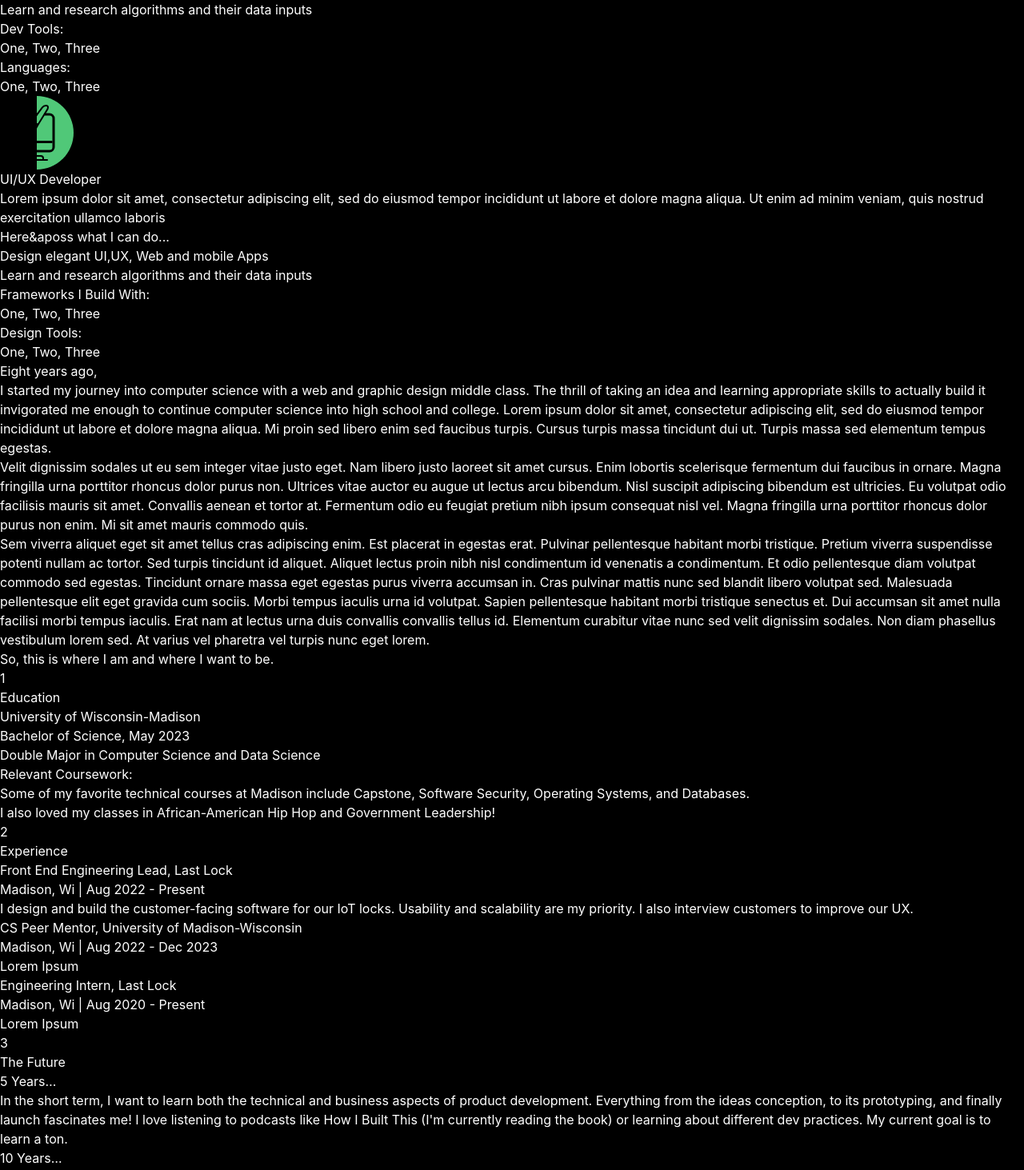
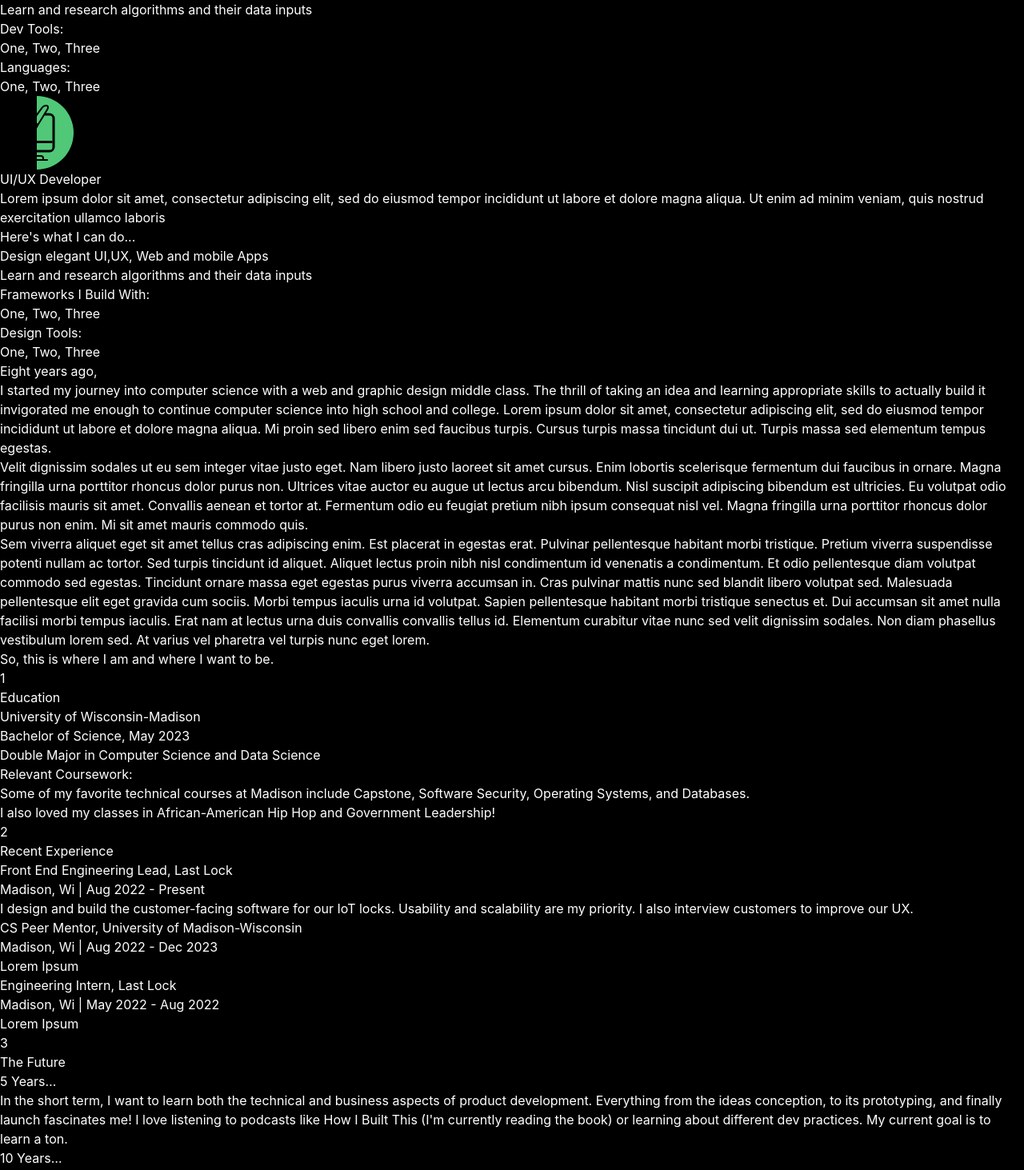
Before and after one commit to AkBo24/Personal-Website, a Next.js app: page / in a window 1280 px wide. Shown: the part 1173-2636 px from the top of the page at 80% size. Built offline with nearby package versions, Linux system fonts and the light colour scheme.

Commit message:
Changed spacing, and responsive behaviors

```diff
--- a/Components/BioCards/BioCardContainer.tsx
+++ b/Components/BioCards/BioCardContainer.tsx
@@ -1,13 +1,13 @@
 import React from 'react';
 import BioEngineeringCard from './BioEngineeringCard/BioEngineeringCard';
-import BioDesignerCard from './BioDesignerCard/BioDesignerCard';
+import BioDeveloperCard from './BioDeveloperCard/BioDeveloperCard';
 
 const BioCardContainer = () => {
     return (
         <div className='flex sm:flex-col lg:flex-row justify-center items-center gap-20 px-20'>
             <div className='absolute w-full h-full lg:h-[50%] bg-secondaryGold'></div>
             <BioEngineeringCard />
-            <BioDesignerCard />
+            <BioDeveloperCard />
         </div>
     );
 };
--- a/Components/BioCards/BioDesignerCard/BioDesignerCard.tsx
+++ b/Components/BioCards/BioDeveloperCard/BioDeveloperCard.tsx
@@ -33,7 +33,7 @@ const Icon = () => (
     </svg>
 );
 
-const BioDesignerCard = () => {
+const BioDeveloperCard = () => {
     return (
         <div className='flex-1 py-8 px-10 drop-shadow-card bg-slate-100 rounded-md max-w-lg'>
             <div className='flex justify-center mb-10 rounded-full'>
@@ -51,7 +51,7 @@ const BioDesignerCard = () => {
                 </div>
 
                 <div>
-                    <h4 className='bioCardSectionTitle'>Here&aposs what I can do...</h4>
+                    <h4 className='bioCardSectionTitle'>Here&apos;s what I can do...</h4>
                     <ul className='list-disc list-inside'>
                         <li>Design elegant UI,UX, Web and mobile Apps</li>
                         <li>Learn and research algorithms and their data inputs</li>
@@ -72,4 +72,4 @@ const BioDesignerCard = () => {
     );
 };
 
-export default BioDesignerCard;
+export default BioDeveloperCard;
--- a/Components/Journey/Journey.tsx
+++ b/Components/Journey/Journey.tsx
@@ -6,7 +6,7 @@ import FutureCard from '../JourneyCards/FutureCard/FutureCard';
 const Journey = () => {
     return (
         <>
-            <div className='flex flex-col items-center bg-primaryBlue pt-10 pb-32'>
+            <div className='flex flex-col items-center bg-primaryBlue pt-10 pb-32 px-10'>
                 <div className='max-w-4xl'>
                     <h3 className='text-textGold text-6xl font-[900] mb-4'>
                         Eight years ago,
@@ -57,7 +57,10 @@ const Journey = () => {
                 </div>
             </div>
 
-            <div className='flex sm:flex-col lg:flex-row justify-around items-stretch gap-6 -mt-48 px-10'>
+            <div
+                className='flex justify-around gap-10 flex-col
+                            items-center lg:flex-row lg:items-stretch
+                            -mt-48 px-10'>
                 <EducationCard />
                 <ExperienceCard />
                 <FutureCard />
--- a/Components/JourneyCards/EducationCard/EducationCard.tsx
+++ b/Components/JourneyCards/EducationCard/EducationCard.tsx
@@ -2,7 +2,7 @@ import React from 'react';
 
 const EducationCard = () => {
     return (
-        <div className='flex-1 p-8 drop-shadow-card bg-slate-100 rounded-md max-w-md'>
+        <div className='flex-1 p-8 drop-shadow-card bg-slate-100 rounded-md max-w-md lg:max-w-lg'>
             <div
                 className='absolute -top-5 -left-5
                             flex justify-center items-center
--- a/Components/JourneyCards/Experience Card/ExperienceCard.tsx
+++ b/Components/JourneyCards/Experience Card/ExperienceCard.tsx
@@ -2,7 +2,7 @@ import React from 'react';
 
 const ExperienceCard = () => {
     return (
-        <div className='flex-1 p-8 drop-shadow-card bg-slate-100 rounded-md max-w-md'>
+        <div className='flex-1 p-8 drop-shadow-card bg-slate-100 rounded-md max-w-md lg:max-w-lg'>
             <div
                 className='absolute -top-5 left-[50%]
                             flex justify-center items-center
@@ -12,7 +12,7 @@ const ExperienceCard = () => {
             </div>
 
             <div className='journeyCardTextContainer'>
-                <h3 className='journeyCardTitle text-center'>Experience</h3>
+                <h3 className='journeyCardTitle'>Recent Experience</h3>
 
                 <div>
                     <h4 className='bioCardSectionTitle'>
@@ -38,7 +38,7 @@ const ExperienceCard = () => {
                     <h4 className='bioCardSectionTitle'>
                         Engineering Intern, Last Lock{' '}
                     </h4>
-                    <p>Madison, Wi | Aug 2020 - Present</p>
+                    <p>Madison, Wi | May 2022 - Aug 2022</p>
                     <p>Lorem Ipsum</p>
                 </div>
             </div>
--- a/Components/JourneyCards/FutureCard/FutureCard.tsx
+++ b/Components/JourneyCards/FutureCard/FutureCard.tsx
@@ -2,7 +2,7 @@ import React from 'react';
 
 const FutureCard = () => {
     return (
-        <div className='flex-1 p-8 drop-shadow-card bg-slate-100 rounded-md max-w-md'>
+        <div className='flex-1 p-8 drop-shadow-card bg-slate-100 rounded-md max-w-md lg:max-w-lg'>
             <div
                 className='absolute -top-5 -right-5
                             flex justify-center items-center
```
